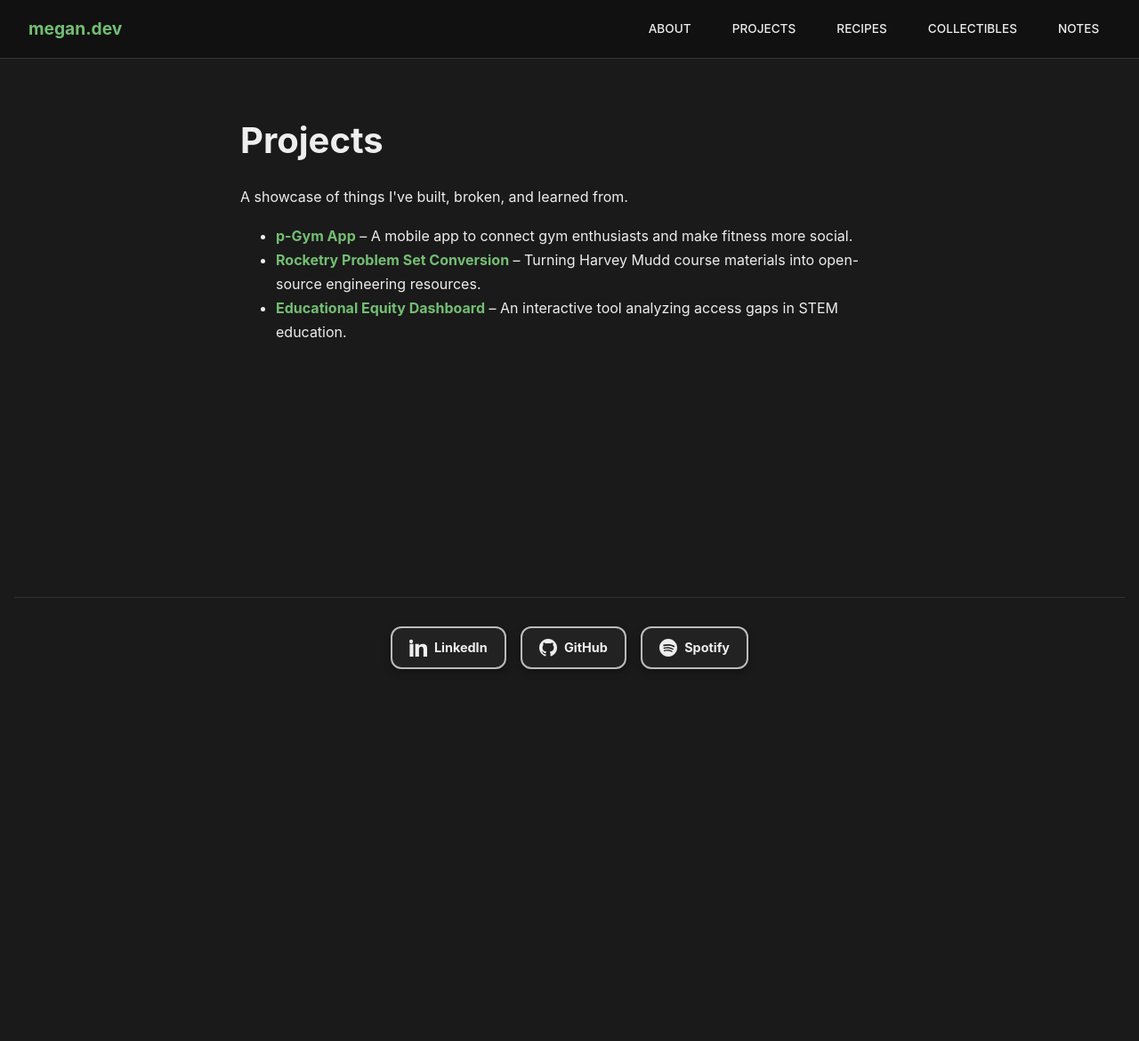
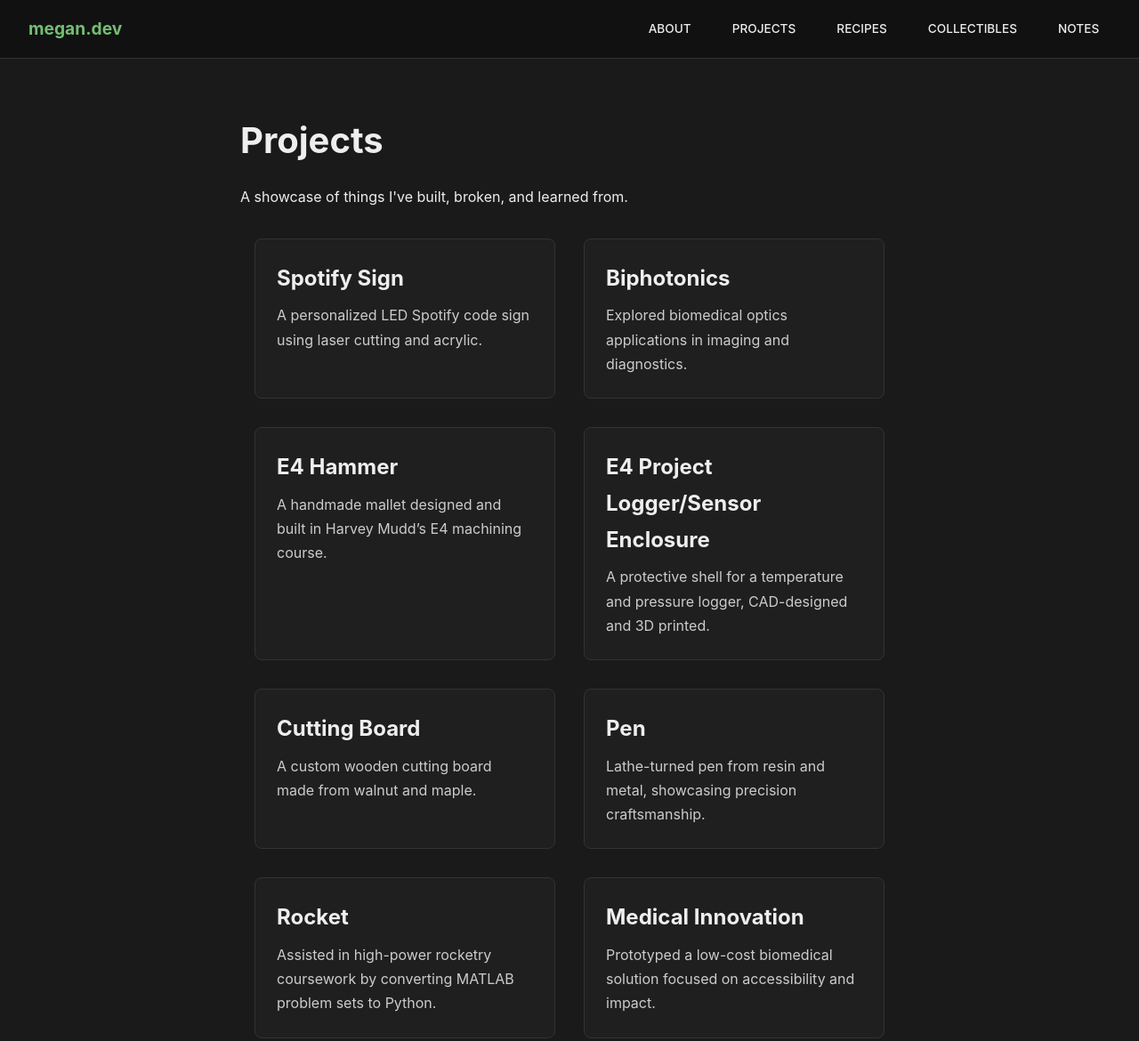
Before and after one commit to megantran28/megantran, a plain HTML site: page projects.html in a window 1280 px wide. Shown: the top 1170 px of the page at 89% size. Before the commit the page ends 800 px from the top, so only its background shows below. Drawn offline with Linux system fonts and the light colour scheme.

Commit message:
6/27 update

```diff
--- a/projects.html
+++ b/projects.html
@@ -17,36 +17,32 @@
           </nav>
       </header>
   </nav>
-
   <main class="layout">
     <div class="content">
-    <h1>Projects</h1>
-    <p>A showcase of things I've built, broken, and learned from.</p>
+      <h1>Projects</h1>
+      <p>A showcase of things I've built, broken, and learned from.</p>
 
-    <ul>
-      <li><strong><a href="#">p-Gym App</a></strong> – A mobile app to connect gym enthusiasts and make fitness more social.</li>
-      <li><strong><a href="#">Rocketry Problem Set Conversion</a></strong> – Turning Harvey Mudd course materials into open-source engineering resources.</li>
-      <li><strong><a href="#">Educational Equity Dashboard</a></strong> – An interactive tool analyzing access gaps in STEM education.</li>
-    </ul>
+      <div class="projects-grid">
+        <section class="project-card"><h2>Spotify Sign</h2><p>A personalized LED Spotify code sign using laser cutting and acrylic.</p></section>
+        <section class="project-card"><h2>Biphotonics</h2><p>Explored biomedical optics applications in imaging and diagnostics.</p></section>
+        <section class="project-card"><h2>E4 Hammer</h2><p>A handmade mallet designed and built in Harvey Mudd’s E4 machining course.</p></section>
+        <section class="project-card"><h2>E4 Project Logger/Sensor Enclosure</h2><p>A protective shell for a temperature and pressure logger, CAD-designed and 3D printed.</p></section>
+        <section class="project-card"><h2>Cutting Board</h2><p>A custom wooden cutting board made from walnut and maple.</p></section>
+        <section class="project-card"><h2>Pen</h2><p>Lathe-turned pen from resin and metal, showcasing precision craftsmanship.</p></section>
+        <section class="project-card"><h2>Rocket</h2><p>Assisted in high-power rocketry coursework by converting MATLAB problem sets to Python.</p></section>
+        <section class="project-card"><h2>Medical Innovation</h2><p>Prototyped a low-cost biomedical solution focused on accessibility and impact.</p></section>
+        <section class="project-card"><h2>Skateboard</h2><p>Designed and shaped a custom skateboard deck from scratch.</p></section>
+        <section class="project-card"><h2>Health Career Display</h2><p>A visual exhibit on careers in healthcare for high school outreach.</p></section>
+      </div>
+
+      <h1>Art</h1>
+      <p>Some fun design work and creations I've made along the way.</p>
+
+      <div class="projects-grid">
+        <section class="project-card"><h2>Mudd Merch</h2><p>Custom merchandise designed for Harvey Mudd students.</p></section>
+        <section class="project-card"><h2>Tote Bag</h2><p>Hand-drawn design printed on canvas totes for personal and event use.</p></section>
+        <section class="project-card"><h2>Spotify Magnets</h2><p>Mini magnets featuring personalized Spotify codes and album art.</p></section>
+        <section class="project-card"><h2>Key Chains</h2><p>Laser-cut and hand-painted keychains with custom shapes and designs.</p></section>
+      </div>
+    </div>
   </main>
-  <footer>
-    <div class="footer-buttons">
-      <a href="https://www.linkedin.com/in/megantran2028" target="_blank" class="footer-btn" aria-label="LinkedIn">
-        <svg viewBox="0 0 24 24" class="icon"><path d="M4.98 3.5c0 1.38-1.11 2.5-2.48 2.5S0 4.88 0 3.5 1.11 1 2.5 1 4.98 2.12 4.98 3.5zM.5 24V7h4.96v17H.5zm7.5-17h4.75v2.4h.07c.66-1.2 2.29-2.46 4.73-2.46C22.46 7 24 9.19 24 13.16V24h-4.97v-9.7c0-2.31-.82-3.89-2.88-3.89-1.57 0-2.51 1.05-2.92 2.07-.15.36-.19.86-.19 1.37V24H8V7z"/></svg>
-        LinkedIn
-      </a>
-
-      <a href="https://github.com/megantran28" target="_blank" class="footer-btn" aria-label="GitHub">
-        <svg viewBox="0 0 24 24" class="icon"><path d="M12 0C5.37 0 0 5.373 0 12c0 5.3 3.438 9.8 8.205 11.387.6.113.82-.263.82-.582v-2.1c-3.338.726-4.033-1.415-4.033-1.415-.546-1.387-1.333-1.757-1.333-1.757-1.09-.745.082-.729.082-.729 1.205.084 1.84 1.238 1.84 1.238 1.07 1.835 2.807 1.305 3.492.998.108-.776.418-1.305.762-1.605-2.665-.3-5.467-1.332-5.467-5.933 0-1.31.47-2.38 1.237-3.22-.124-.302-.536-1.52.118-3.176 0 0 1.008-.322 3.3 1.23a11.52 11.52 0 0 1 3-.404c1.02.005 2.05.138 3 .404 2.29-1.552 3.295-1.23 3.295-1.23.656 1.656.244 2.874.12 3.176.77.84 1.235 1.91 1.235 3.22 0 4.61-2.807 5.63-5.48 5.92.43.37.823 1.102.823 2.222v3.293c0 .322.216.698.825.58C20.565 21.796 24 17.298 24 12c0-6.627-5.373-12-12-12z"/></svg>
-        GitHub
-      </a>
-
-      <a href="https://open.spotify.com/user/31qxw7gitkesyri5ts725fdthmby?si=cc602ccfe85849f5" target="_blank" class="footer-btn" aria-label="Spotify">
-        <svg viewBox="0 0 24 24" class="icon"><path d="M12 0C5.373 0 0 5.372 0 12c0 6.626 5.373 12 12 12 6.626 0 12-5.374 12-12 0-6.628-5.374-12-12-12zm5.508 17.508c-.198.33-.618.434-.947.236-2.597-1.584-5.87-1.938-9.74-1.055-.383.09-.766-.147-.86-.533-.09-.386.147-.768.534-.86 4.28-1.02 7.954-.61 10.89 1.248.328.197.43.618.23.964zm1.348-3.104c-.248.406-.777.538-1.18.29-2.982-1.82-7.54-2.355-11.06-1.28-.457.14-.945-.113-1.085-.573-.14-.457.113-.945.573-1.084 4.056-1.245 9.063-.64 12.52 1.44.404.25.536.776.29 1.207zm.127-3.287c-3.45-2.07-9.152-2.26-12.49-1.22-.55.166-1.135-.13-1.3-.678-.168-.548.13-1.134.678-1.3 3.885-1.19 10.26-.965 14.177 1.408.5.3.66.95.36 1.446-.297.495-.95.66-1.425.344z"/></svg>
-        Spotify
-      </a>
-
-    </div>
-  </footer>
-</body>
-</html>
--- a/style.css
+++ b/style.css
@@ -199,3 +199,47 @@
     height: 20px;
     fill: currentColor;
   }
+
+  .projects-grid {
+    display: grid;
+    grid-template-columns: 1fr;
+    gap: 2rem;
+    max-width: 800px;
+    margin: 2rem auto;
+    padding: 0 1rem;
+  }
+
+  .project-card {
+    background-color: #1f1f1f;
+    border: 1px solid #333;
+    border-radius: 8px;
+    padding: 1.5rem;
+    transition: border-color 0.3s ease, transform 0.2s ease;
+  }
+
+  .project-card:hover {
+    border-color: #73be73;
+    transform: translateY(-4px);
+  }
+
+  .project-card h2 {
+    margin-top: 0;
+    margin-bottom: 0.5rem;
+    font-size: 1.5rem;
+  }
+
+  .project-card a {
+    text-decoration: none;
+    color: #73be73;
+  }
+
+  .project-card p {
+    color: #ccc;
+    margin: 0.5rem 0 0;
+  }
+
+  @media (min-width: 600px) {
+    .projects-grid {
+      grid-template-columns: 1fr 1fr;
+    }
+  }
```
Also changed, not shown: about.html (+1 -1 lines), 1 other file. Lines whose indentation alone changed are shown as unchanged.
